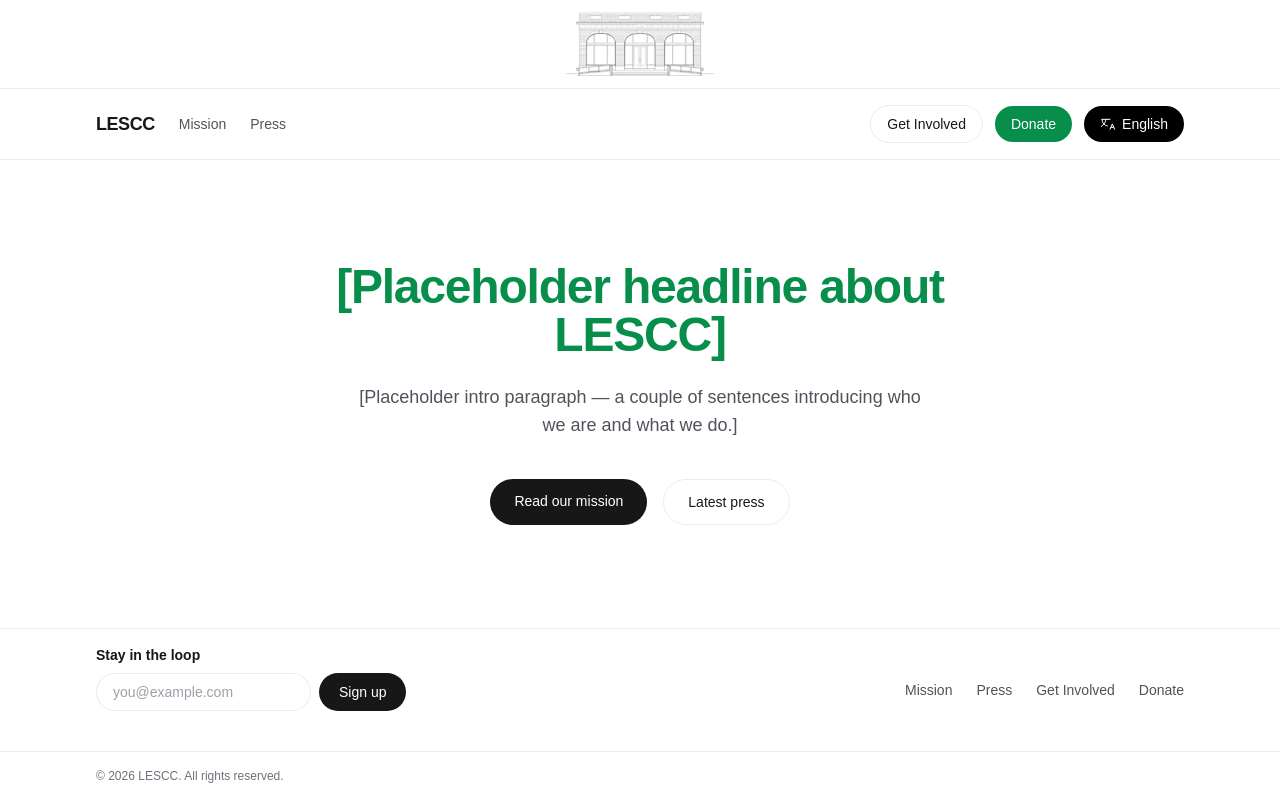
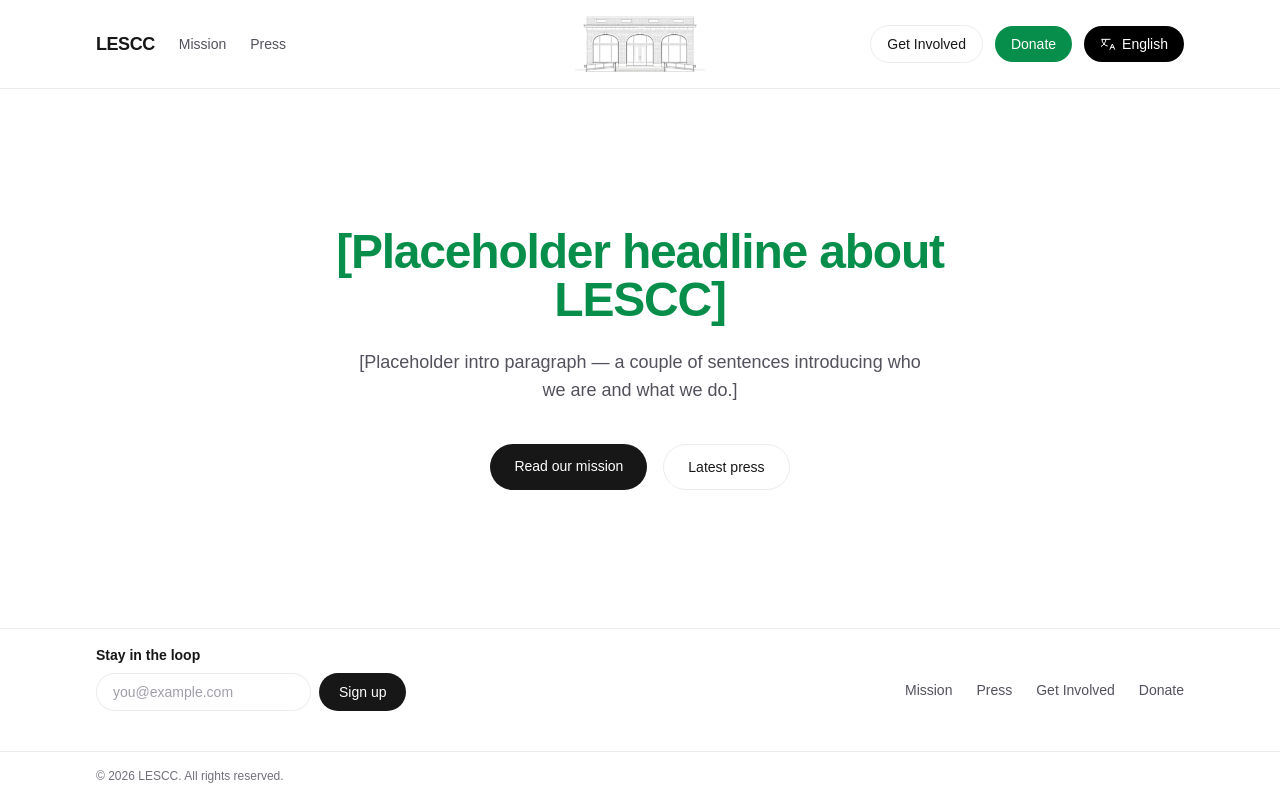
Before and after one commit to gideonberrie/lescc, a Next.js app: page / in a window 1280 px wide. Built offline with nearby package versions, Linux system fonts and the light colour scheme.

Commit message:
Move logo into the nav/button row instead of its own row
Header is now a 3-column grid: nav on the left, logo centered, buttons
on the right.

Co-Authored-By: Claude Sonnet 5 <noreply@anthropic.com>

```diff
--- a/app/_components/header.tsx
+++ b/app/_components/header.tsx
@@ -5,20 +5,7 @@ import TranslateButton from "@/app/_components/translate-button";
 export default function Header() {
   return (
     <header className="border-b border-black/[.08] dark:border-white/[.145]">
-      <div className="flex justify-center px-[1in] py-3">
-        <Link href="/" className="relative h-16 w-40">
-          <Image
-            src="/logo.png"
-            alt="LESCC logo"
-            fill
-            sizes="160px"
-            className="object-contain"
-            priority
-          />
-        </Link>
-      </div>
-
-      <div className="flex flex-wrap items-center justify-between gap-4 border-t border-black/[.08] px-[1in] py-4 dark:border-white/[.145]">
+      <div className="grid grid-cols-[1fr_auto_1fr] items-center gap-4 px-[1in] py-4">
         <div className="flex items-center gap-6">
           <Link href="/" className="text-lg font-semibold tracking-tight">
             LESCC
@@ -40,7 +27,18 @@ export default function Header() {
           </nav>
         </div>
 
-        <div className="flex items-center gap-3">
+        <Link href="/" className="relative h-14 w-36 justify-self-center">
+          <Image
+            src="/logo.png"
+            alt="LESCC logo"
+            fill
+            sizes="144px"
+            className="object-contain"
+            priority
+          />
+        </Link>
+
+        <div className="flex items-center justify-self-end gap-3">
           <Link
             href="#get-involved"
             className="rounded-full border border-black/[.08] px-4 py-2 text-sm font-medium transition-colors hover:bg-black/[.04] dark:border-white/[.145] dark:hover:bg-white/[.06]"
```
